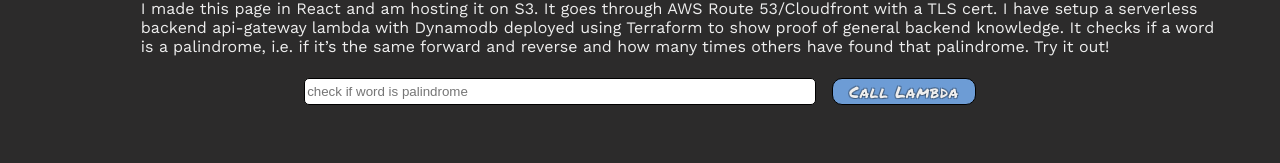
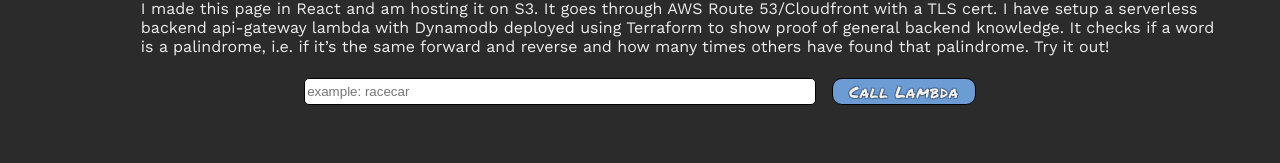
Before and after one commit to natekester/Personal-Website, a React (Create React App) app in the folder UI/: page /#/Projects in a window 1280 px wide. Shown: the part 329-492 px from the top of the page. Built offline with nearby package versions, Linux system fonts and the light colour scheme.

Commit message:
change example phrase

```diff
--- a/UI/src/components/Projects/Palindrome.jsx
+++ b/UI/src/components/Projects/Palindrome.jsx
@@ -45,7 +45,7 @@ function Palindrome() {
           onChange={(e) => setWord(e.target.value)}
           type="text"
           maxLength="19"
-          placeholder="check if word is palindrome"
+          placeholder="example: racecar"
         />
 
         <button className={styles.button} onClick={checkIsPalindrome}>
```
Also changed, not shown: 1 other file (tests, documents, lock files or other folders).
